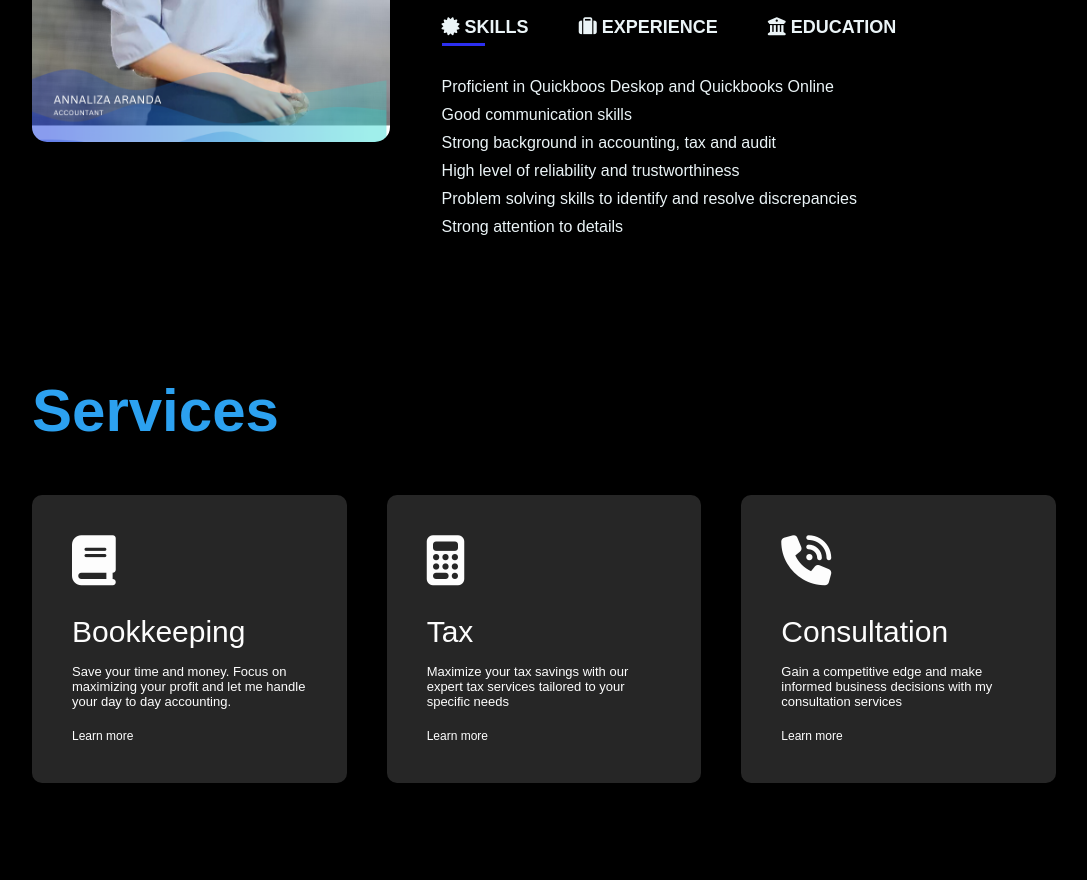
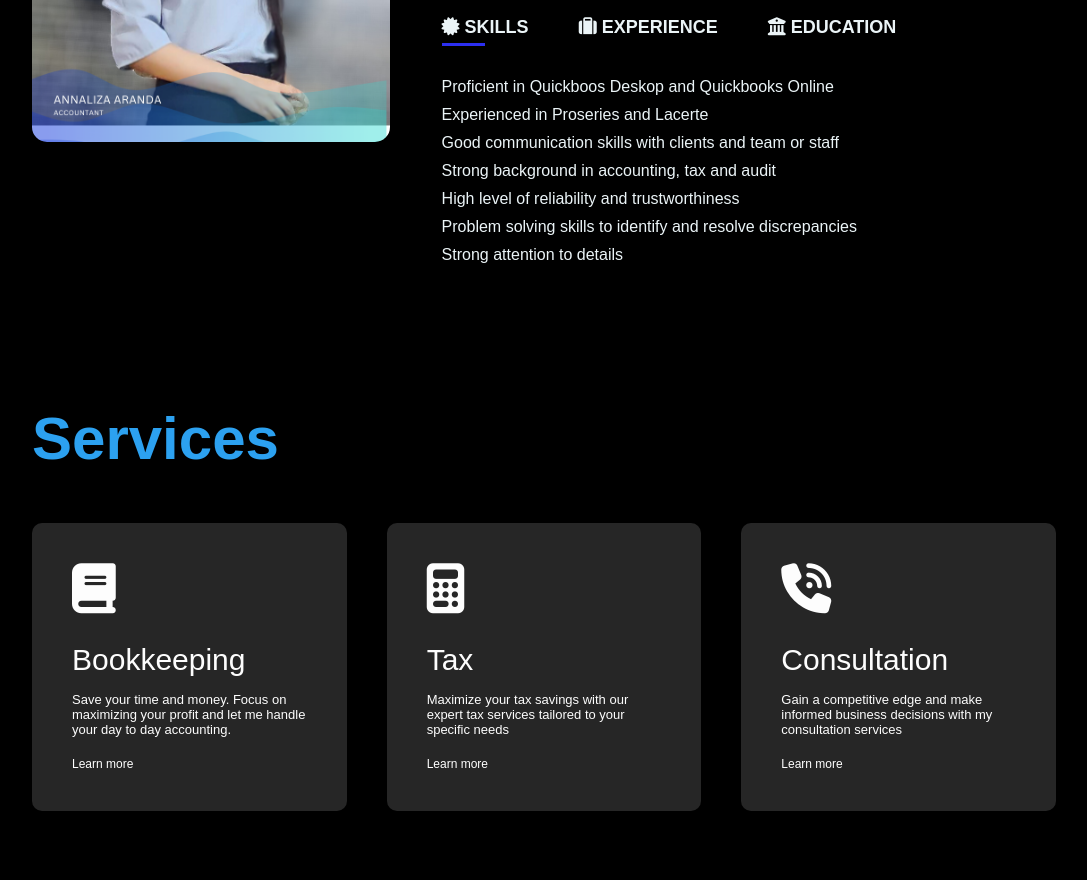
Before and after one commit to miracoliacctg/Miracoli, a plain HTML site: page index.html in a window 1280 px wide. Shown: the part 1106-1986 px from the top of the page, without its empty margins (96-1183 px from the left). Drawn offline with Linux system fonts and the light colour scheme.

Commit message:
Update index.html

```diff
--- a/index.html
+++ b/index.html
@@ -55,7 +55,8 @@
                 <div class="tab-contents active-tab" id="skills">
                     <ul>
                                 <li> Proficient in Quickboos Deskop and Quickbooks Online</li>
-                                <li> Good communication skills</li>
+                                <li> Experienced in Proseries and Lacerte</li>
+                                <li> Good communication skills with clients and team or staff</li>
                                 <li> Strong background in accounting, tax and audit </li>
                                 <li> High level of reliability and trustworthiness </li>
                                 <li> Problem solving skills to identify and resolve discrepancies</li>
```
